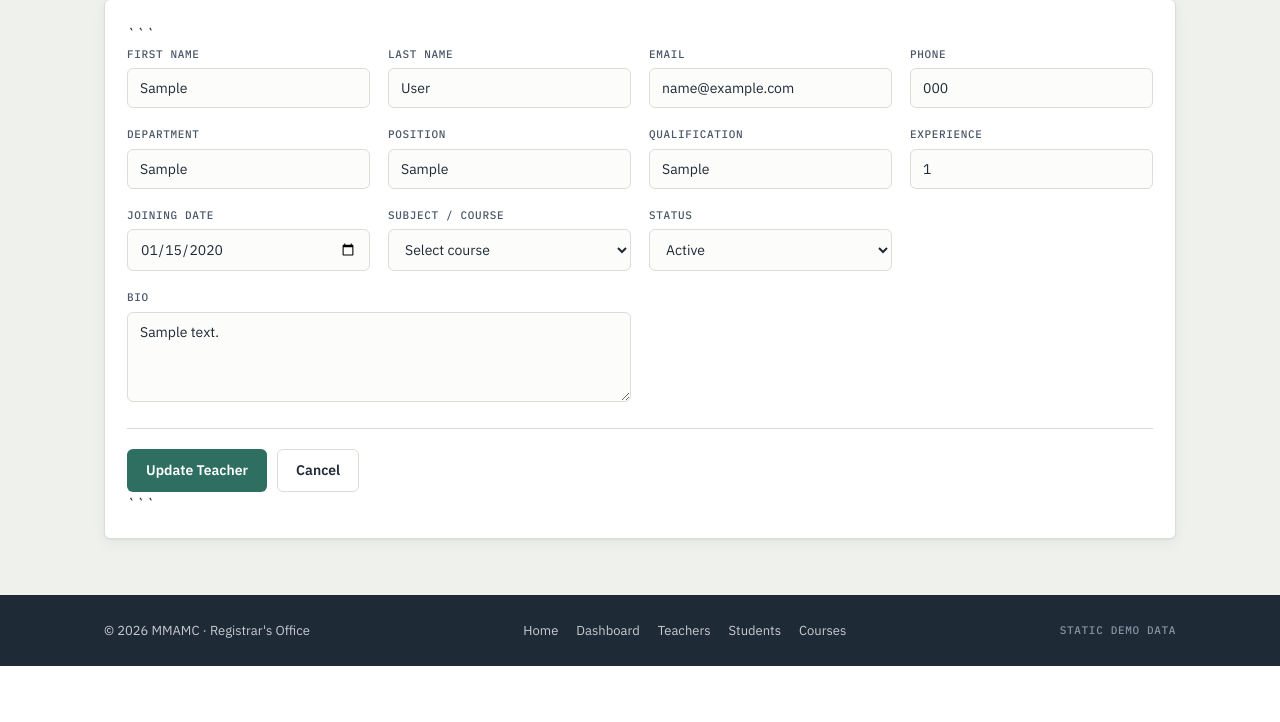
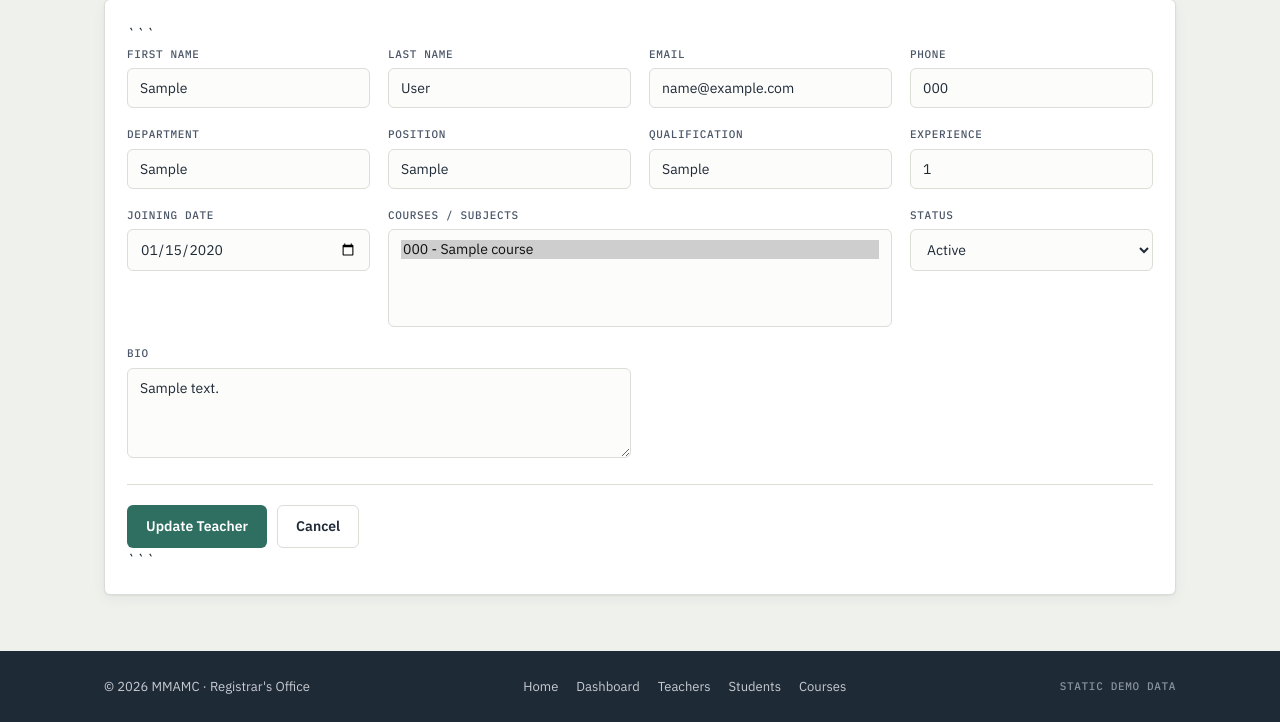
Before and after one commit to kaushal-karna/Django, a Django app: page /teachers/teacher-edit/1/ in a window 1280 px wide. Shown: the part 310-1032 px from the top of the page. Before the commit the page ends 976 px from the top, so only its background shows below. Run offline with Django 5.2, Linux system fonts and the light colour scheme; tables that the repository leaves empty hold one stand-in row (values such as "Sample post").

Commit message:
Updated all students, courses, teachers and feeded seed data to work on

```diff
--- a/myproject/courses/models.py
+++ b/myproject/courses/models.py
@@ -12,11 +12,13 @@ class Course(models.Model):
     ]
 
     SEMESTER_CHOICES = [
-        ("Spring 2026", "Spring 2026"),
-        ("Fall 2026", "Fall 2026"),
-        ("Spring 2027", "Spring 2027"),
-        ("Fall 2027", "Fall 2027"),
-    ]
+    ("Spring 2025", "Spring 2025"),
+    ("Fall 2025", "Fall 2025"),
+    ("Spring 2026", "Spring 2026"),
+    ("Fall 2026", "Fall 2026"),
+    ("Spring 2027", "Spring 2027"),
+    ("Fall 2027", "Fall 2027"),
+]
 
     code = models.CharField(max_length=20, unique=True)
     name = models.CharField(max_length=200)
--- a/myproject/teachers/Templates/teachers/edit_teachers.html
+++ b/myproject/teachers/Templates/teachers/edit_teachers.html
@@ -188,37 +188,34 @@
       >
     </div>
 
+    <!-- Course / Subjects -->
+   <div class="field span-2">
 
-    <!-- Subject / Course -->
-    <div class="field">
-      <label for="subject">
-        Subject / Course
+    <label for="courses">
+        Courses / Subjects
     </label>
 
     <select
-        id="subject"
-        name="subject"
-        required
+        name="courses"
+        id="courses"
+        multiple
     >
-
-        <option value="">
-          Select course
-        </option>
 
         {% for course in courses %}
 
             <option
                 value="{{ course.id }}"
-            {% if teacher.subject_id == course.id %}
+                {% if course.instructor_id == teacher.id %}
                     selected
                 {% endif %}
             >
-            {{ course.name }}
+                {{ course.code }} - {{ course.name }}
             </option>
 
         {% endfor %}
 
     </select>
+
 </div>
 
 
--- a/myproject/teachers/views.py
+++ b/myproject/teachers/views.py
@@ -28,9 +28,9 @@ def index(request):
 
 @login_required
 def add_teachers(request):
+    courses = Course.objects.filter(
+        status="active")
     if request.method == "POST":
-        courses = Course.objects.filter(
-        status="active")
         print("========== POST DATA ==========")
 
         for key, value in request.POST.items():
@@ -65,7 +65,10 @@ def add_teachers(request):
             request,
             f"{teacher.full_name} has been added successfully.")
         return redirect("teachers:teacher_lists")
-    return render(request, 'teachers/add_teachers.html')
+    context = {
+        "courses": courses,
+    }
+    return render(request, 'teachers/add_teachers.html', context)
 
 
 @login_required
@@ -91,6 +94,8 @@ def teacher_details(request, pk):
 
 
 def teacher_edit(request, teacher_id):
+    courses = Course.objects.filter(
+            status="active")
     teacher = get_object_or_404(Teacher, pk=teacher_id)
     if request.method == "POST":
         teacher.teacher_id = request.POST.get("teacher_id")
@@ -129,6 +134,7 @@ def teacher_edit(request, teacher_id):
 
     context = {
         "teacher": teacher,
+        "courses": courses,
     }
     return render(request, 'teachers/edit_teachers.html', context)
 
```
Also changed, not shown: myproject/students/models.py (+7 -5 lines), myproject/teachers/Templates/teachers/add_teachers.html (+17 -7 lines), myproject/teachers/Templates/teachers/teacher_lists.html (+4 -4 lines), myproject/courses/migrations/0003_alter_course_semester.py (added), myproject/students/migrations/0004_alter_student_semester.py (added). Lines whose indentation alone changed are shown as unchanged.
